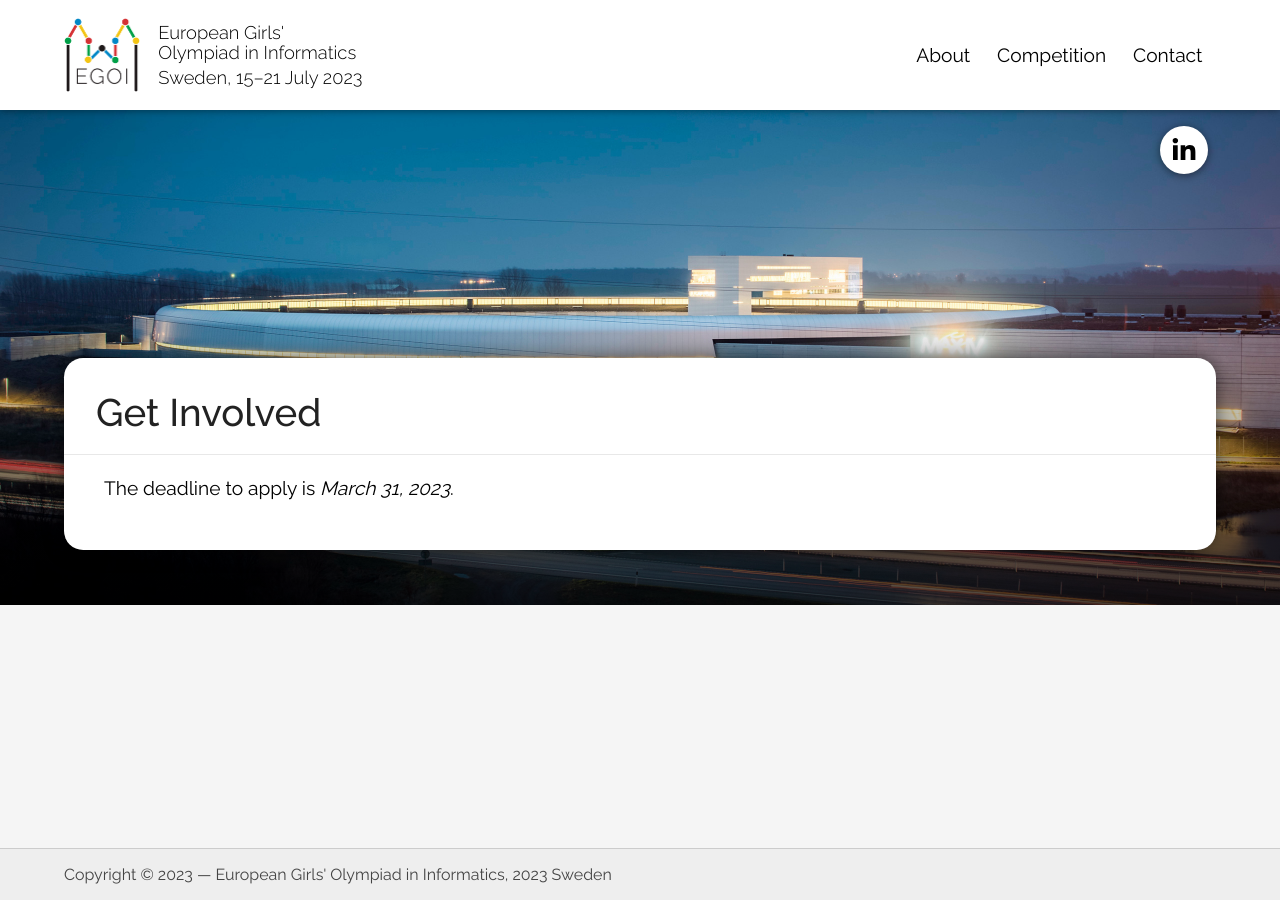
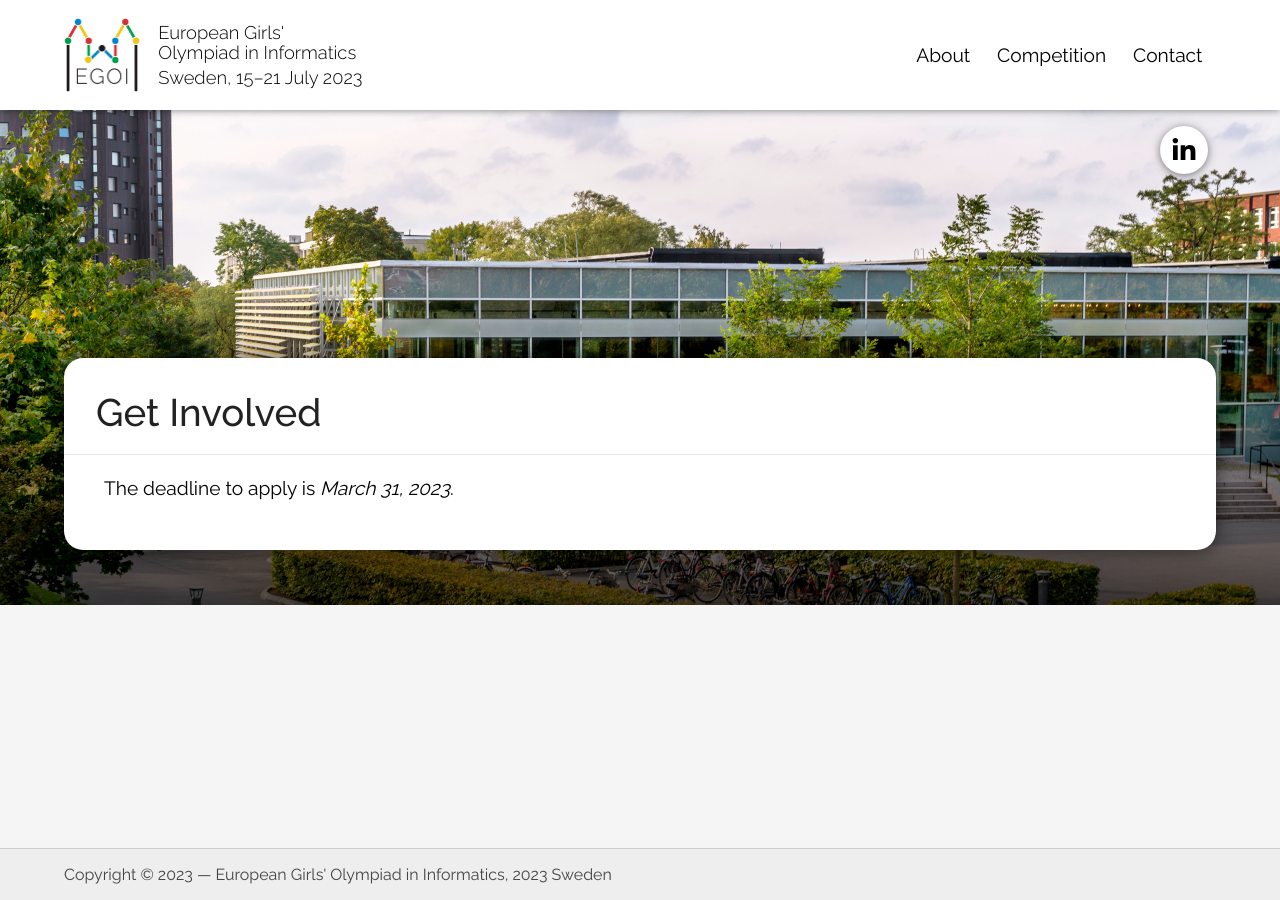
Before and after one commit to Kodsport/egoi23.se, a Jekyll site: the page built from about/get-involved.md, in a window 1280 px wide. Built offline with Jekyll 4.4.1, drawn with Linux system fonts in a browser that asks for light colours.

Commit message:
Change background picture

```diff
--- a/about/get-involved.md
+++ b/about/get-involved.md
@@ -1,7 +1,7 @@
 ---
 title: Get Involved
 layout: default
-background: bkg/max4-2.jpg
+background: bkg/ma.jpg
 backgroundAlign: bottom
 ---
 
```
